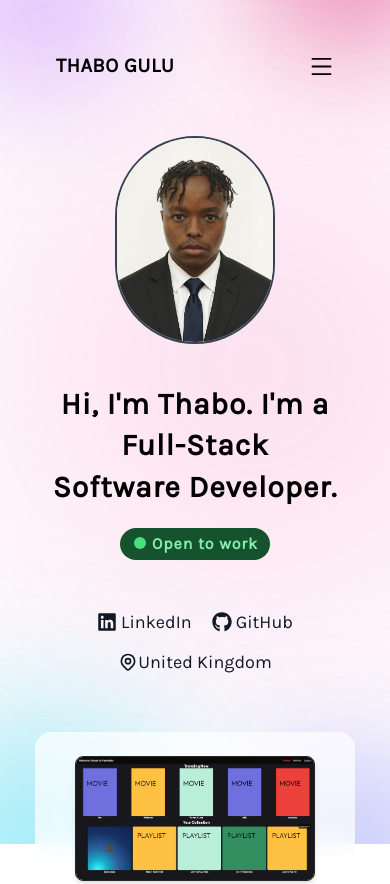
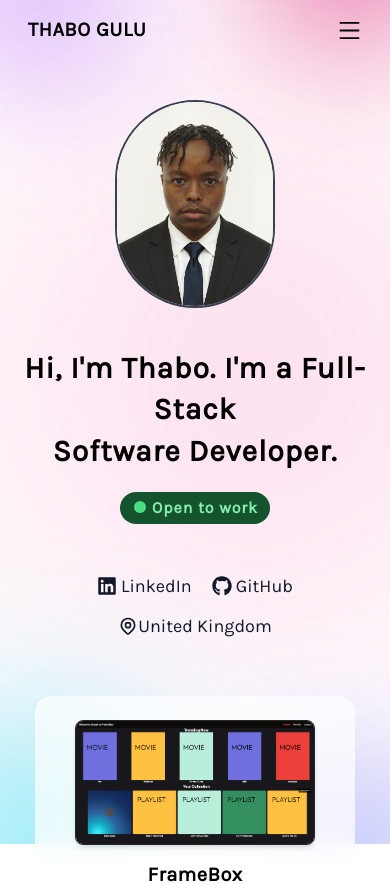
Before and after one commit to tgulu/Portfolio, a React (Create React App) app: page / in a window 390 px wide. Shown: the top 884 px of the page. Built offline with nearby package versions, Linux system fonts and the light colour scheme; a web font is replaced by a local one.

Commit message:
fix nav for mobile

```diff
--- a/src/components/Nav.jsx
+++ b/src/components/Nav.jsx
@@ -15,9 +15,9 @@ const Nav = () => {
   const toggleMenu = () => setNav(!nav);
 
   return (
-    <header className="w-full mt-3 z-50 xl:mt-16  ">
+    <header className="w-full z-50 -mt-6 xl:mt-16">
       {/* Desktop Nav */}
-      <div className="hidden md:flex justify-between items-center w-full">
+      <div className="hidden md:flex justify-between items-center ">
         <h1 className="text-2xl font-semibold tracking-wide">THABO GULU</h1>
         <ul className="flex space-x-12 text-xl font-light">
           {links.map(({ id, link }) => (
@@ -34,8 +34,11 @@ const Nav = () => {
       </div>
 
       {/* Mobile Nav Toggle */}
-      <div className="flex justify-between items-center md:hidden px-4 py-2">
-        <h1 className="text-xl font-semibold tracking-wide">THABO GULU</h1>
+
+      <div className="w-full flex justify-between items-center md:hidden  z-50 px-2 py-2">
+        <h1 className="text-xl text-black font-semibold tracking-wide">
+          THABO GULU
+        </h1>
 
         {/* Show hamburger only if menu is closed */}
         {!nav && (
--- a/src/pages/Home.jsx
+++ b/src/pages/Home.jsx
@@ -11,7 +11,7 @@ const Home = () => {
   return (
     <div className="w-full min-h-screen flex justify-center">
       {/* Boxed wrapper */}
-      <div className="max-w-sm sm:min-w-max space-y-12 md:space-y-12 lg:py-0 py-8 px-6  ">
+      <div className="max-w-sm sm:min-w-max space-y-12 md:space-y-12 lg:py-0 py-8 px-1  ">
         <Nav />
 
         {/* Hero Section */}
```
